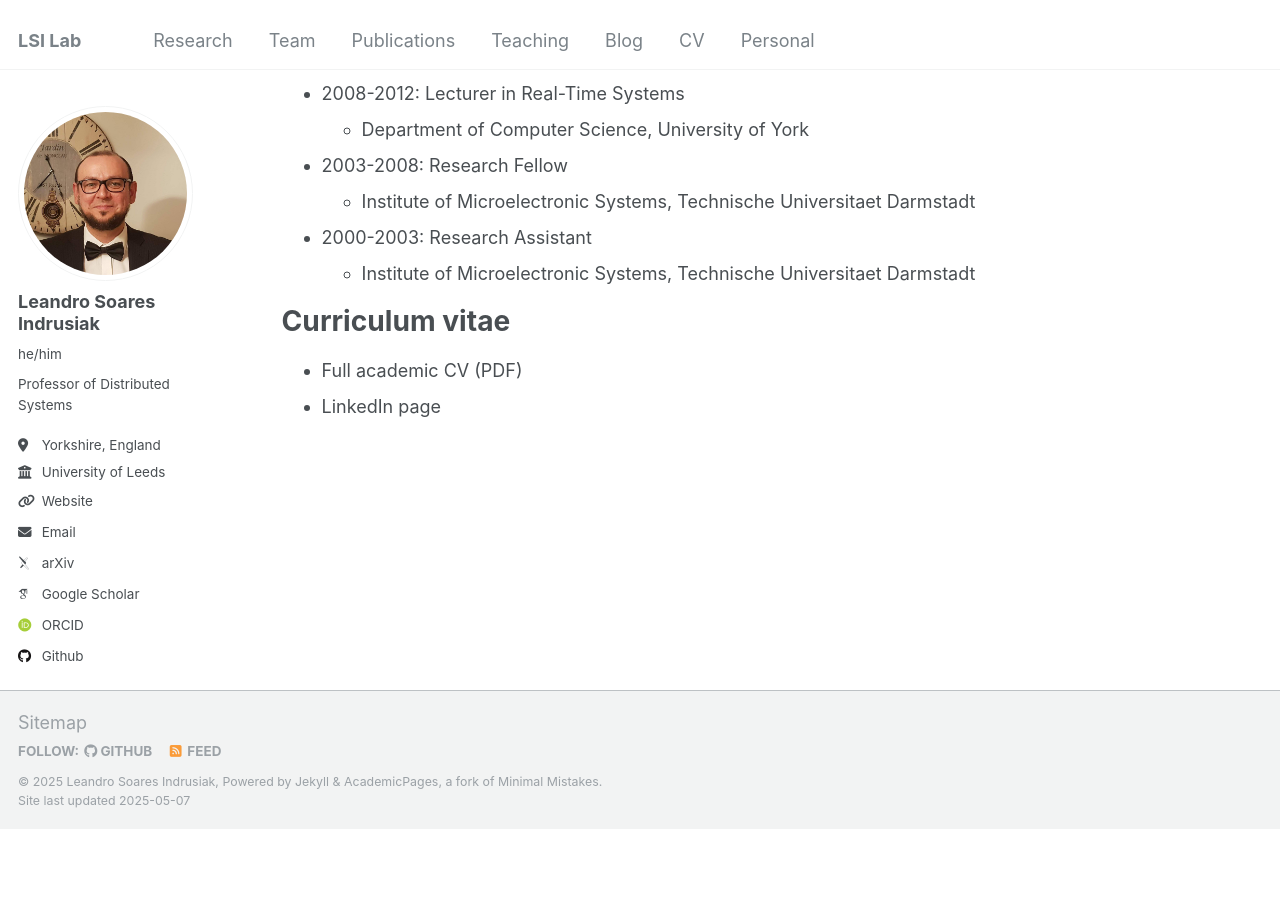
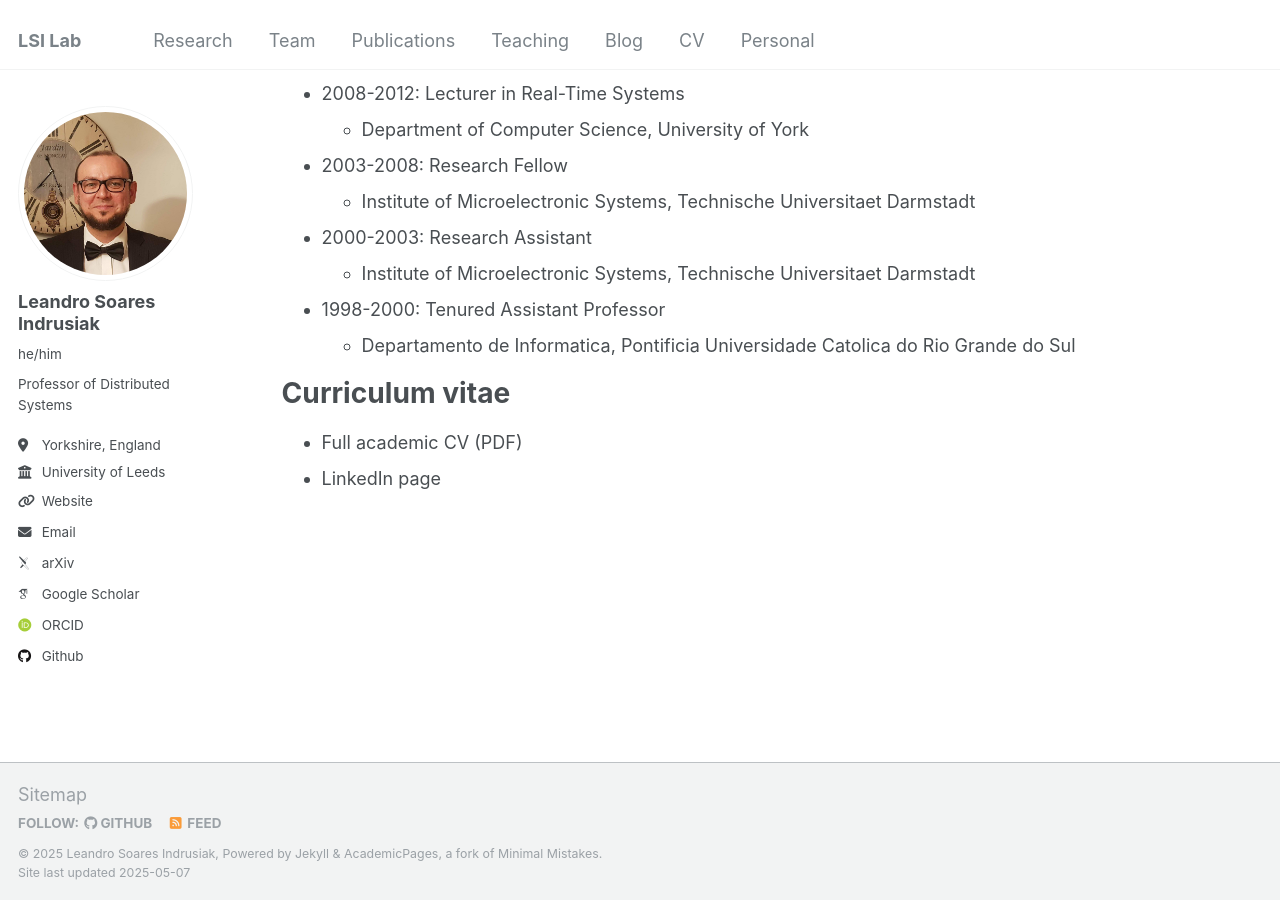
Before and after one commit to indrusiak/indrusiak.github.io, a Jekyll site: the page built from _pages/cv.md, in a window 1280 px wide and 900 px high, scrolled down 505 px. Built offline with Jekyll 4.4.1, drawn with Linux system fonts in a browser that asks for light colours; some web fonts are replaced; before the commit the page ends 1333 px from its top, so only the background shows below that.

Commit message:
Update cv.md

```diff
--- a/_pages/cv.md
+++ b/_pages/cv.md
@@ -35,6 +35,10 @@ Work experience
 * 2000-2003: Research Assistant
   * Institute of Microelectronic Systems, Technische Universitaet Darmstadt
 
+* 1998-2000: Tenured Assistant Professor
+  * Departamento de Informatica, Pontificia Universidade Catolica do Rio Grande do Sul
+
+
 Curriculum vitae
 ======
 * Full academic CV (PDF)
```
